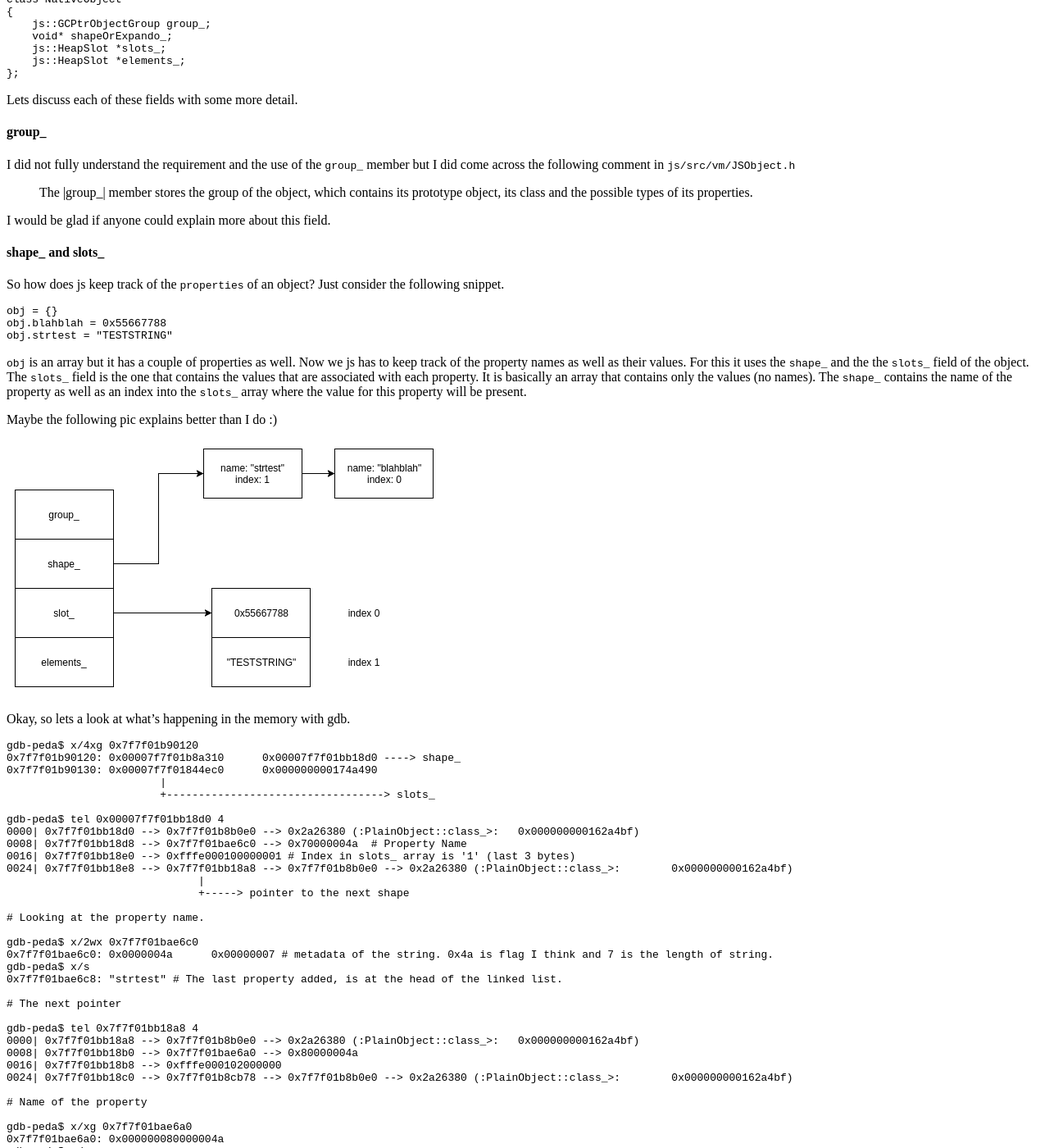
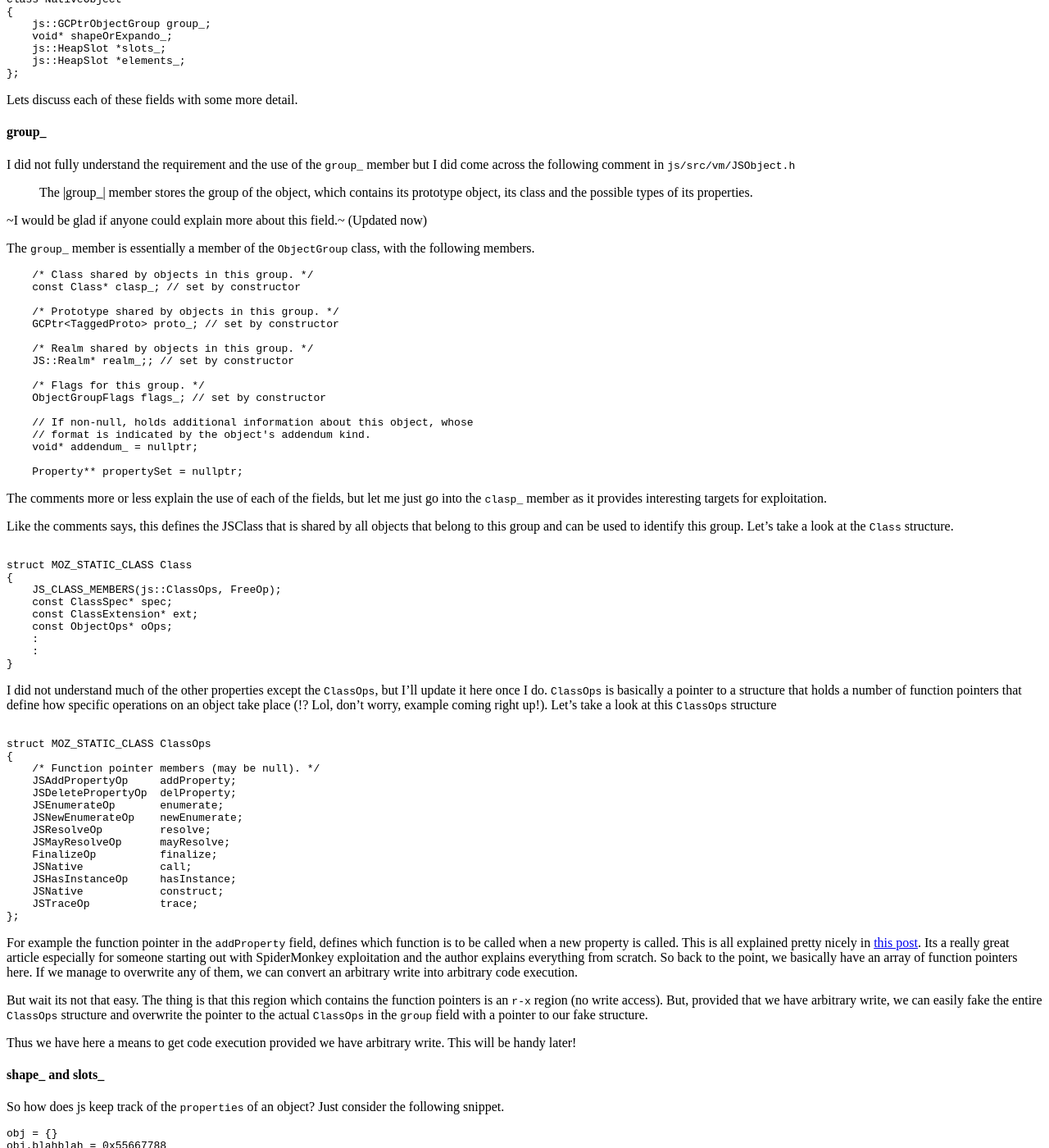
Before and after one commit to vigneshsrao/vigneshsrao.github.io, a Jekyll site: the page built from _posts/2019-01-09-play-with-spidermonkey.md, in a window 1280 px wide and 1400 px high, scrolled down 2792 px. Shown: the whole window at 82% size. Built offline with Jekyll 4.4.1, drawn with Linux system fonts in a browser that asks for light colours; nearby versions of some CDN libraries.

Commit message:
Adding Write-up for CVE-2019-11707

````diff
--- a/_posts/2019-01-09-play-with-spidermonkey.md
+++ b/_posts/2019-01-09-play-with-spidermonkey.md
@@ -3,7 +3,7 @@ layout: "post"
 title: "Playing around with SpiderMonkey"
 date: 2019-01-09
 excerpt: "Some random notes about Mozilla's JavaScript engine"
-tags: [js engine, browser]
+tags: [js engine, browser, spidermonkey]
 description:
 ---
 
@@ -165,7 +165,74 @@ I did not fully understand the requirement and the use of the `group_` member bu
 >    The \|group\_\| member stores the group of the object, which contains its prototype object, its class and the possible types of its properties.
 
 
-I would be glad if anyone could explain more about this field.
+~I would be glad if anyone could explain more about this field.~ (Updated now)
+
+The `group_` member is essentially a member of the `ObjectGroup` class, with the following members.
+
+```cpp
+    /* Class shared by objects in this group. */
+    const Class* clasp_; // set by constructor
+
+    /* Prototype shared by objects in this group. */
+    GCPtr<TaggedProto> proto_; // set by constructor
+
+    /* Realm shared by objects in this group. */
+    JS::Realm* realm_;; // set by constructor
+
+    /* Flags for this group. */
+    ObjectGroupFlags flags_; // set by constructor
+
+    // If non-null, holds additional information about this object, whose
+    // format is indicated by the object's addendum kind.
+    void* addendum_ = nullptr;
+
+    Property** propertySet = nullptr;
+```
+
+The comments more or less explain the use of each of the fields, but let me just go into the `clasp_` member as it provides interesting targets for exploitation.
+
+Like the comments says, this defines the JSClass that is shared by all objects that belong to this group and can be used to identify this group. Let's take a look at the `Class` structure.
+
+```cpp
+
+struct MOZ_STATIC_CLASS Class
+{
+    JS_CLASS_MEMBERS(js::ClassOps, FreeOp);
+    const ClassSpec* spec;
+    const ClassExtension* ext;
+    const ObjectOps* oOps;
+    :
+    :
+}
+```
+
+I did not understand much of the other properties except the `ClassOps`, but I'll update it here once I do. `ClassOps` is basically a pointer to a structure that holds a number of function pointers that define how specific operations on an object take place (!? Lol, don't worry, example coming right up!). Let's take a look at this `ClassOps` structure
+
+```cpp
+
+struct MOZ_STATIC_CLASS ClassOps
+{
+    /* Function pointer members (may be null). */
+    JSAddPropertyOp     addProperty;
+    JSDeletePropertyOp  delProperty;
+    JSEnumerateOp       enumerate;
+    JSNewEnumerateOp    newEnumerate;
+    JSResolveOp         resolve;
+    JSMayResolveOp      mayResolve;
+    FinalizeOp          finalize;
+    JSNative            call;
+    JSHasInstanceOp     hasInstance;
+    JSNative            construct;
+    JSTraceOp           trace;
+};
+```
+
+For example the function pointer in the `addProperty` field, defines which function is to be called when a new property is called. This is all explained pretty nicely in [this post](https://doar-e.github.io/blog/2018/11/19/introduction-to-spidermonkey-exploitation/). Its a really great article especially for someone starting out with SpiderMonkey exploitation and the author explains everything from scratch. So back to the point, we basically have an array of function pointers here. If we manage to overwrite any of them, we can convert an arbitrary write into arbitrary code execution.
+
+But wait its not that easy. The thing is that this region which contains the function pointers is an `r-x` region (no write access). But, provided that we have arbitrary write, we can easily fake the entire `ClassOps` structure and overwrite the pointer to the actual `ClassOps` in the `group` field with a pointer to our fake structure.
+
+Thus we have here a means to get code execution provided we have arbitrary write. This will be handy later!
+
 
 #### shape\_ and slots\_
 
````
Also changed, not shown: _posts/2019-08-10-workflow.md (+1 -1 lines), _posts/2019-08-15-writeup.md (added, +421 -0 lines).
